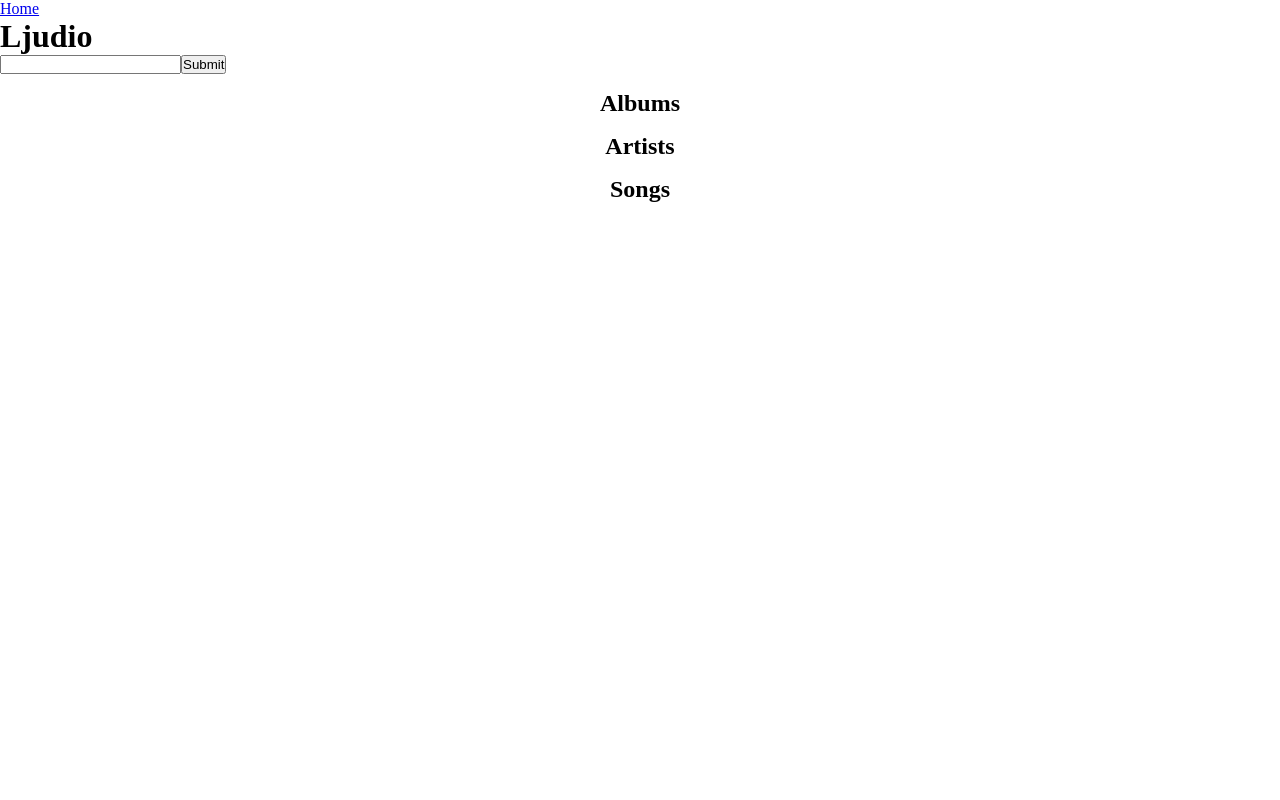
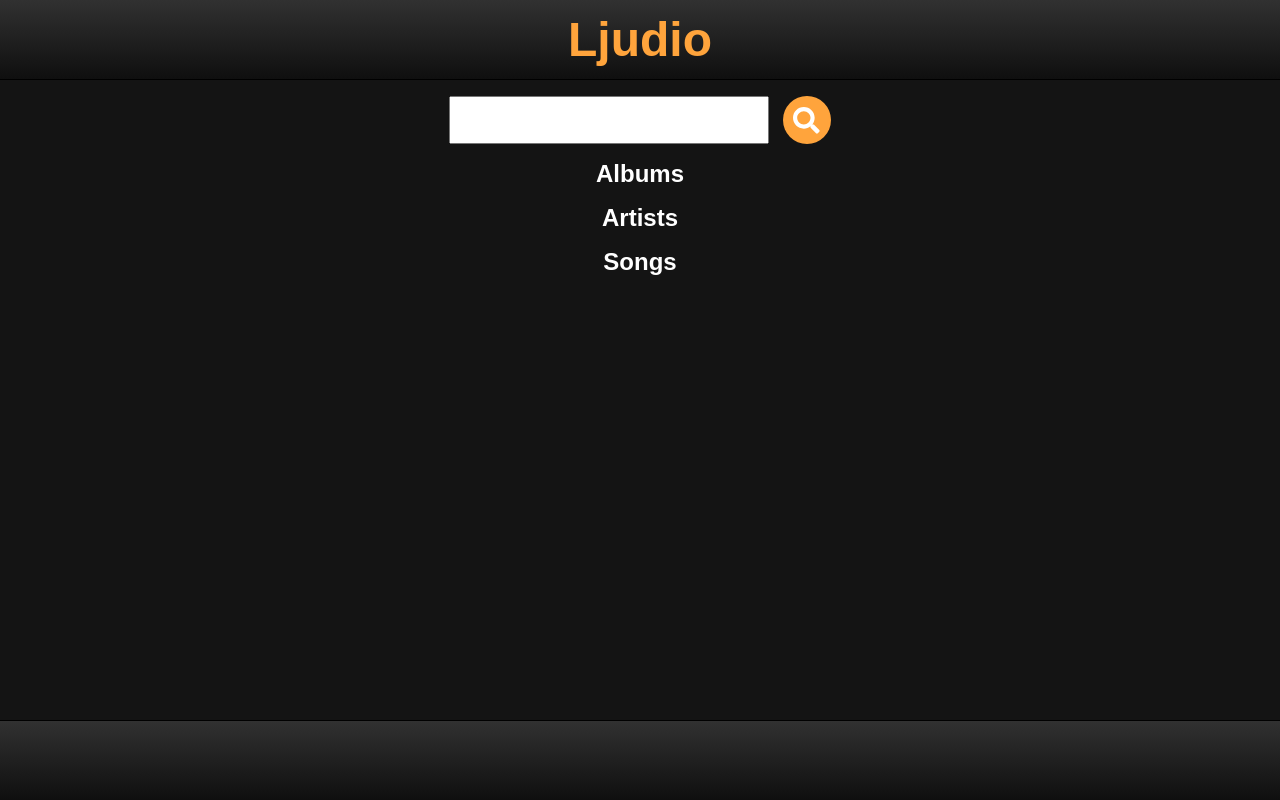
Before and after one commit to StanSeb/Ljudio_website, a React (Vite) app: page / in a window 1280 px wide. Built offline with nearby package versions, Linux system fonts and the light colour scheme.

Commit message:
Minor CSS and Play and Pause works
Still 2 buttons. Not one that toggles

```diff
--- a/src/App.jsx
+++ b/src/App.jsx
@@ -16,18 +16,18 @@ function App() {
   return (
     <Router>
       <nav>
-        <Link to="/">Home</Link>
+        <h1>Ljudio</h1>
       </nav>
       <main>
         <Switch>
           <Route exact path="/">
-            <h1>Ljudio</h1>
-              <MySearch />
-              <PlayerWindow />
+            <MySearch />
           </Route>
         </Switch>
       </main>
-
+      <footer>
+            <PlayerWindow />
+      </footer>
     </Router>
   )
 }
--- a/src/components/MySearch.jsx
+++ b/src/components/MySearch.jsx
@@ -1,11 +1,14 @@
 import React, { useState } from "react";
-import { ReactDOM, render } from "react-dom";
+import { render } from "react-dom";
 import Player from "./Player";
-import PlayerWindow from "./PlayerWindow";
+
+import { FontAwesomeIcon } from '@fortawesome/react-fontawesome'
+import { faSearch } from '@fortawesome/free-solid-svg-icons'
+import { faPlayCircle } from '@fortawesome/free-solid-svg-icons'
 
 function MySearch() {
 
-    const heroApi = 'https://yt-music-api.herokuapp.com'
+    const heroApi = 'https://yt-music-api.herokuapp.com/api/yt/search/'
 
     const [searchTerm, setSearchTerm] = useState('')
     const [albumResults, setAlbumResults] = useState([])
@@ -18,8 +21,8 @@ function MySearch() {
     let chosenVideoId = '';
 
     async function fetchData() {
-        try{
-            const response = await fetch(heroApi + '/api/yt/search/' + searchTerm)
+        try {
+            const response = await fetch(heroApi + searchTerm)
             const data = await response.json()
             const stringifyData = (JSON.stringify(data, undefined, 4))
             const dataObject = JSON.parse(stringifyData)
@@ -31,18 +34,18 @@ function MySearch() {
 
 
 
-            for(let i = 0; i < dataContent.length; i++){
-                if(dataContent[i].type == 'album'){
+            for (let i = 0; i < dataContent.length; i++) {
+                if (dataContent[i].type == 'album') {
                     albumArray.push(dataContent[i])
                 }
-                else if(dataContent[i].type == 'artist'){
+                else if (dataContent[i].type == 'artist') {
                     artistArray.push(dataContent[i])
                 }
-                else if(dataContent[i].type == 'video'){
+                else if (dataContent[i].type == 'video') {
                     songArray.push(dataContent[i])
                 }
-                else{
-                    console.log(dataContent[i])
+                else {
+                    console.log('Nothing else matters...')
                 }
             }
 
@@ -50,7 +53,7 @@ function MySearch() {
             setArtistResults(artistArray)
             setSongResults(songArray)
 
-            }catch(e){
+        } catch (e) {
             console.error(e)
         }
     }
@@ -61,26 +64,33 @@ function MySearch() {
         //console.log(searchResults)
     }
 
-    function getVideoId(id){
+    function getVideoId(id) {
         chosenVideoId = id
         console.log(chosenVideoId)
 
-        return render(<Player chosenVideoId={id}/>, document.getElementById('player-container'))
+        return render(<Player chosenVideoId={id} />, document.getElementById('player-container'))
     }
 
+
+
     return (
+        <div id="search-and-results-container">
             <div id="search-container">
                 <form onSubmit={handleSubmit}>
                     <div id="input-container">
                         <input type="text" value={searchTerm} onChange={handleChange} />
-                    <button type="submit">Submit</button>
+                        <button type="submit">
+                        <FontAwesomeIcon icon={faSearch} size='2x' />
+                        </button>
                     </div>
                 </form>
+            </div>
             <div id="result-container">
                 <ul>
                     <h2>Albums</h2>
                     {albumResults.map((item, index) => (
                         <li key={index}>
+                            <img id="album-image" src={item.thumbnails[0].url} alt="" />
                             <p>{item.name}</p>
                         </li>
                     ))}
@@ -89,6 +99,7 @@ function MySearch() {
                     <h2>Artists</h2>
                     {artistResults.map((item, index) => (
                         <li key={index}>
+                            <img id="artist-image" src={item.thumbnails[0].url} alt="" />
                             <p>{item.name}</p>
                         </li>
                     ))}
@@ -97,8 +108,9 @@ function MySearch() {
                     <h2>Songs</h2>
                     {songResults.map((item, index) => (
                         <li key={index}>
+                            <img id="song-image" src={item.thumbnails.url} alt="" />
                             <p>{item.name}</p>
-                            <button type="submit" onClick={() => {getVideoId(item.videoId)}}>Play {item.name}</button>
+                            <button id="song-btn" type="submit" onClick={() => { getVideoId(item.videoId) }}><FontAwesomeIcon icon={faPlayCircle} size='2x' /></button>
                         </li>
                     ))}
                 </ul>
--- a/src/components/Player.jsx
+++ b/src/components/Player.jsx
@@ -1,7 +1,8 @@
-import React from "react";
+import React, { useState } from "react";
 import YouTube from "react-youtube";
 import { FontAwesomeIcon } from '@fortawesome/react-fontawesome'
 import { faPauseCircle } from '@fortawesome/free-solid-svg-icons'
+import { faPlayCircle } from '@fortawesome/free-solid-svg-icons'
 
 var playState = null;
 
@@ -13,21 +14,26 @@ class Player extends React.Component {
 
     render() {
         const opts = {
-            height: '576',
-            width: '1024',
+            height: '0',
+            width: '0',
             playerVars: {
                 autoplay: 1,
             },
         };
 
+
+
         return (
-            <div>
-                <YouTube videoId={this.props.chosenVideoId} opts={opts} onReady={this._onReady} />
+            <div id="player">
                 <div id="player-buttons">
                     <button id="pause-btn" onClick={() => {playState.target.pauseVideo()}}>
-                        <FontAwesomeIcon icon={faPauseCircle} />
+                        <FontAwesomeIcon icon={faPauseCircle} size='5x'/>
+                    </button>
+                    <button id="play-btn" onClick={() => {playState.target.playVideo()}}>
+                        <FontAwesomeIcon icon={faPlayCircle} size='5x'/>
                     </button>
                 </div>
+                <YouTube videoId={this.props.chosenVideoId} opts={opts} onReady={this._onReady} />
             </div>
         )
     }
--- a/src/index.css
+++ b/src/index.css
@@ -2,19 +2,149 @@
   margin: 0;
   padding: 0;
   box-sizing: border-box;
+  font-family: Arial, Helvetica, sans-serif;
 }
 
-#result-container{
+#root{
+  height: 100vh;
+  position: relative;
+}
+
+:root {
+  --fs-400: 1rem;
+  --fs-500: 1,3rem;
+  --fs-600: 1.5rem;
+  --fs-xl: 3rem;
+}
+
+nav {
+  background-image: linear-gradient(rgb(49, 49, 49), rgb(15, 15, 15));
+  height: 5em;
+  display: flex;
+  justify-content: center;
+  align-items: center;
+  border-bottom: 1px solid black;
+}
+
+nav>h1 {
+  font-family: Arial, Helvetica, sans-serif;
+  color: rgb(255, 164, 60);
+  font-size: var(--fs-xl);
+  font-weight: bold;
+}
+
+main {
+  background-color: rgb(20, 20, 20);
+  height: 90%;
+}
+
+main>#search-and-results-container>#search-container{
+  display: flex;
+  justify-content: center;
+}
+
+main>#search-and-results-container>#search-container>form>#input-container{
+  display: flex;
+  align-items: center;
+}
+
+main>#search-and-results-container>#search-container>form>#input-container>input{
+  height: var(--fs-xl);
+  width: 20rem;
+  outline: none;
+  font-size: var(--fs-500);
+  font-family: Arial, Helvetica, sans-serif;
+  padding-left: 1rem;
+}
+
+main>#search-and-results-container>#search-container>form>#input-container>button{
+  border: none;
+  height: var(--fs-xl);
+  width: var(--fs-xl);
+  margin-left: 1em;
+  border-radius: 5rem;
+  color: white;
+  background-color: rgb(255, 164, 60);
+}
+
+main>#search-and-results-container>#search-container>form>#input-container>button:hover{
+  color: rgb(255, 164, 60);
+  background-color: white;
+  transition: 0.2s ease;
+}
+
+main>#search-and-results-container{
+  padding-top: 1em;
+}
+
+main>#search-and-results-container>#result-container{
   display: flex;
   flex-direction: column;
   align-items: center;
   text-align: center;
 }
 
-#result-container>ul {
+main>#search-and-results-container>#result-container>ul {
   margin-top: 1em;
+  font-size: var(--fs-500);
+  color: white;
 }
 
-#result-container>ul>li {
+main>#search-and-results-container>#result-container>ul>li {
   list-style-type: none;
+  display: flex;
+  justify-content: center;
+  align-items: center;
+  margin-top: 0.5rem;
 }
+
+main>#search-and-results-container>#result-container>ul>li>img{
+  height: 7em;
+  width: 7em;
+  object-fit: cover;
+}
+
+main>#search-and-results-container>#result-container>ul>li>#song-btn {
+  margin-left: 1rem;
+  border: none;
+  height: var(--fs-500);
+  width: var(--fs-500);
+  border-radius: 5rem;
+  color: rgb(255, 164, 60);
+  background-color: white;
+}
+
+main>#search-and-results-container>#result-container>ul>li>#song-btn:hover {
+  color: white;
+  background-color: rgb(255, 164, 60);
+  transition: 0.2s ease;
+}
+
+footer{
+  background-image: linear-gradient(rgb(49, 49, 49), rgb(15, 15, 15));
+  height: 10%;
+  width: 100%;
+  position: absolute;
+  bottom: 0;
+  border-top: 1px solid black;
+}
+
+footer>#player-container{
+  display: flex;
+  height: 100%;
+  justify-content: center;
+  align-items: center;
+}
+
+footer>#player-container>#player>#player-buttons>button {
+  border: none;
+  border-radius: 5rem;
+  color: rgb(255, 164, 60);
+  background-color: white;
+}
+
+footer>#player-container>#player>#player-buttons>button:hover {
+  color: white;
+  background-color: rgb(255, 164, 60);
+  transition: 0.2s ease;
+}
```
Lines whose indentation alone changed are shown as unchanged.
